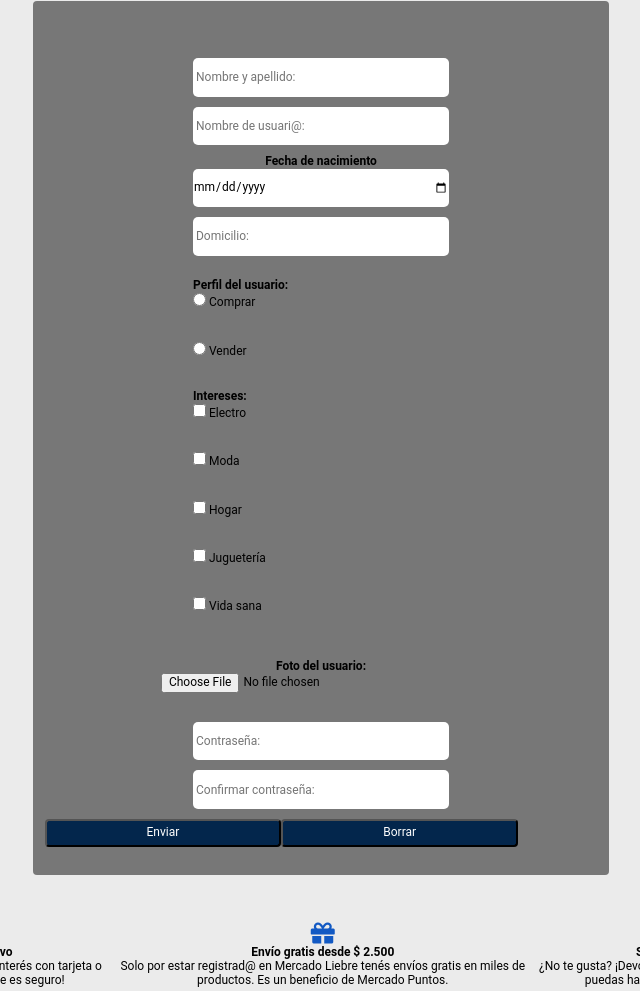
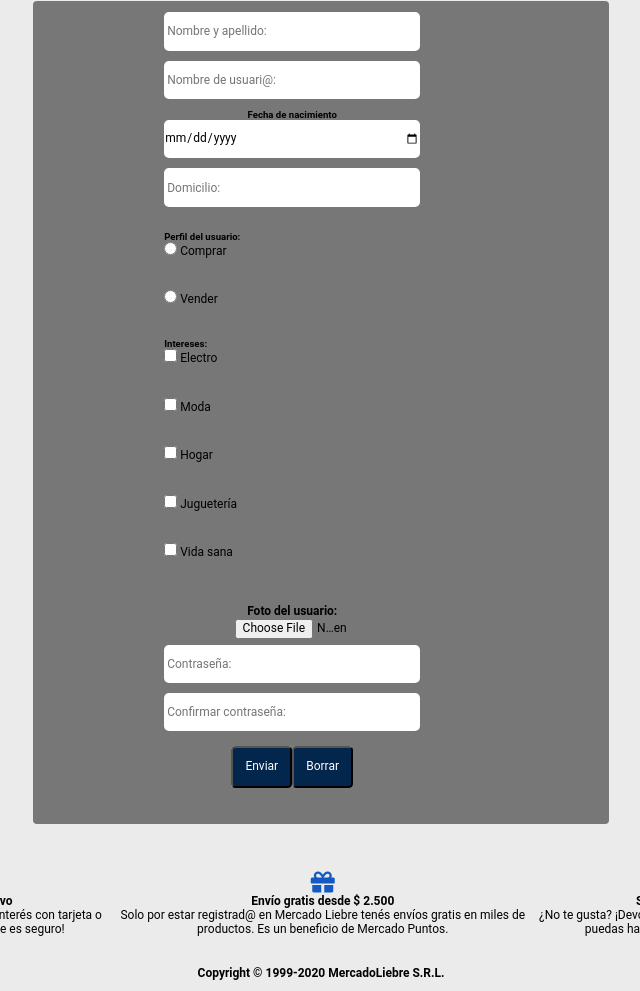
Before and after one commit to AlejandroBagnat/mercadoliebrebagnat, a website: page views/register.html in a window 1280 px wide. Shown: the part 447-1438 px from the top of the page, without its empty margins (255-895 px from the left). Drawn offline with Linux system fonts and the light colour scheme.

Commit message:
arregle los botones de register

```diff
--- a/public/css/style.css
+++ b/public/css/style.css
@@ -109,7 +109,7 @@ img.liebre {
 }
 
 .article:hover {
-  box-shadow : 0px 0px 10px rgb(100 , 100 , 100);
+  box-shadow: 0px 0px 10px rgb(100, 100, 100);
 }
 
 /* desaparecer la descripcion */
@@ -248,10 +248,11 @@ footer i {
         y Domicilio
       */
 .form-register {
+  position: relative;
   display: flex;
   flex-direction: column;
   align-items: center;
-  margin: auto;
+  margin: 4% 45% 4% 35%;
 
 }
 
@@ -259,6 +260,7 @@ footer i {
   margin: 4% 25% 4% 25%;
   border-radius: 4px;
   background-color: var(--gris-oscuro);
+  padding-bottom: 60px;
 }
 
 .div-first-register-form-name {
@@ -283,8 +285,11 @@ footer i {
 
 /* cambiamos el label Fecha de nacimiento */
 .change-label {
+  /* width: 15vw;
+    height: 2vw; */
   font-weight: bold;
-  font-size: 100%;
+  font-size: 80%;
+  /* font-size: 130%; */
 }
 
 /* cambiamos para seleccionar archivos */
@@ -311,30 +316,48 @@ footer i {
 .buttons-register {
   display: flex;
   flex-direction: row;
-  margin-bottom: 5%;
-  margin-right: 96%;
+  /*
+  margin-bottom: 25%;
+  margin-right: 230%;
   width: 0vw;
-  justify-content: flex-start;
+  flex-wrap: wrap; */
+  margin: 4% 5% 4% 5%;
+  position: absolute;
+  top: 100%;
 }
 
-.div-button-delete {
+/* .div-button-delete {
   margin-left: 60%;
+
+} */
+
+.buttons-register-modification {
+  /*
+  position: absolute;
+
+  background-color: #03264C;
+  border-radius: 4px;
+  color: #ffffff;
+  padding: 15% 100% 15% 100%; */
+  display: block;
+  margin-bottom: 2rem;
+  width: 100%;
+  background-color: #ffffff;
+  border-radius: 4px;
 
 }
 
-.buttons-register-modification {
-  /* background-color: var(--azul);
-  color: #ffffff;
-  font-weight: bold;
-  width: 160%;
-  height: 130%;
-  border-radius: 4px; */
+.buttons-register-modification:hover button {
+  background-color: #0022AA;
+  cursor: pointer;
+}
+
+.buttons-register-modification button {
   width: 100%;
   padding: 0.75rem;
   background-color: #03264C;
   border-radius: 4px;
   color: #ffffff;
-  padding: 5px 100px 5px 100px;
 }
 
 /* -----------------login ------------------------*/
@@ -429,4 +452,11 @@ footer i {
   .article {
     width: 23%;
   }
+
+  /* .buttons-register{
+    width: 40%;
+  } */
+  /* .buttons-register-modification button{
+    width: 40%;
+  } */
 }
--- a/views/register.html
+++ b/views/register.html
@@ -108,11 +108,11 @@
                         <label>Perfil del usuario: </label>
                     </div>
                     <div class="div-first-register-form">
-                        <input type="radio" value="Comprar" name="usuario">
+                        <input type="radio" value="Comprar">
                         <label>Comprar </label>
                     </div>
                     <div class="div-first-register-form">
-                        <input type="radio" value="Vender" name="usuario">
+                        <input type="radio" value="Vender">
                         <label>Vender </label>
                     </div>
                 </div>
@@ -153,11 +153,11 @@
                     <input type="password" placeholder=" Confirmar contraseña:" class="first-register-form" required>
                 </div>
                 <div class="buttons-register">
-                    <div>
-                        <button type="submit" class="buttons-register-modification">Enviar</button>
+                    <div class="buttons-register-modification">
+                        <button type="submit" >Enviar</button>
                     </div><br>
-                    <div class="div-button-delete">
-                        <button type="reset" class="buttons-register-modification">Borrar</button>
+                    <div class="div-button-delete buttons-register-modification">
+                        <button type="reset">Borrar</button>
                     </div>
                 </div>
             </div>
```
Also changed, not shown: 1 other file.
